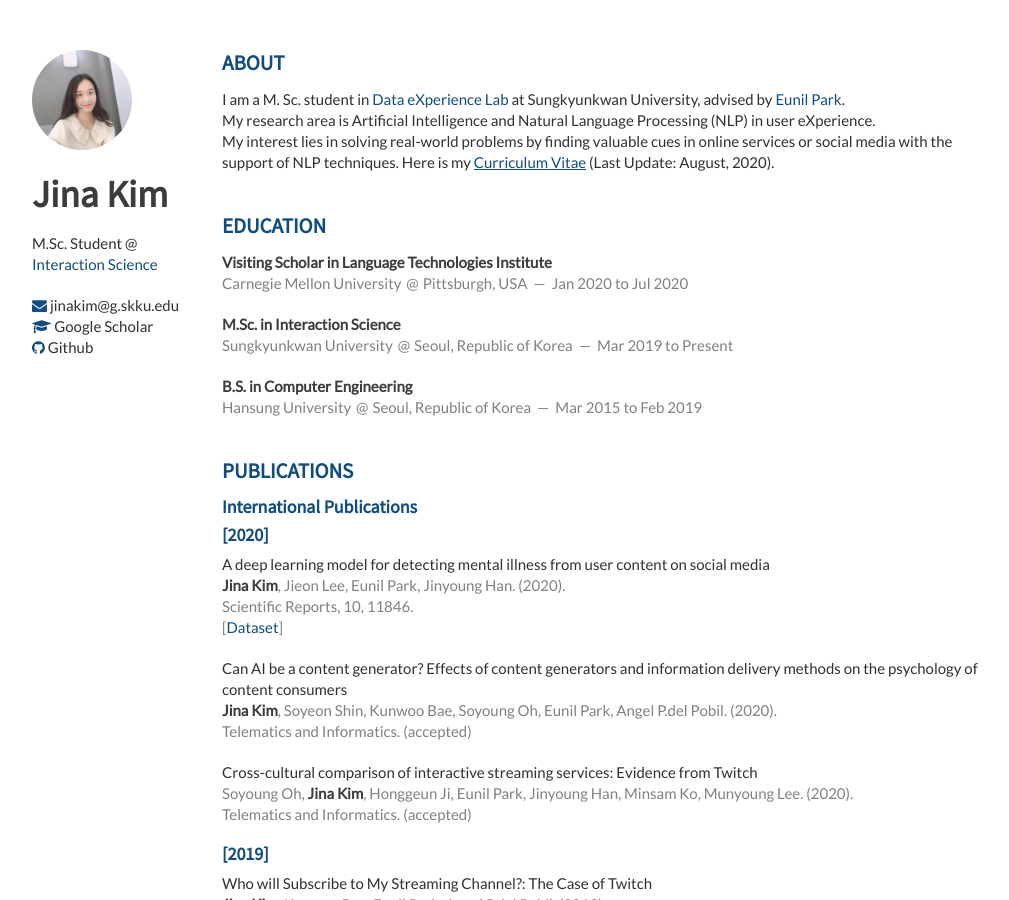
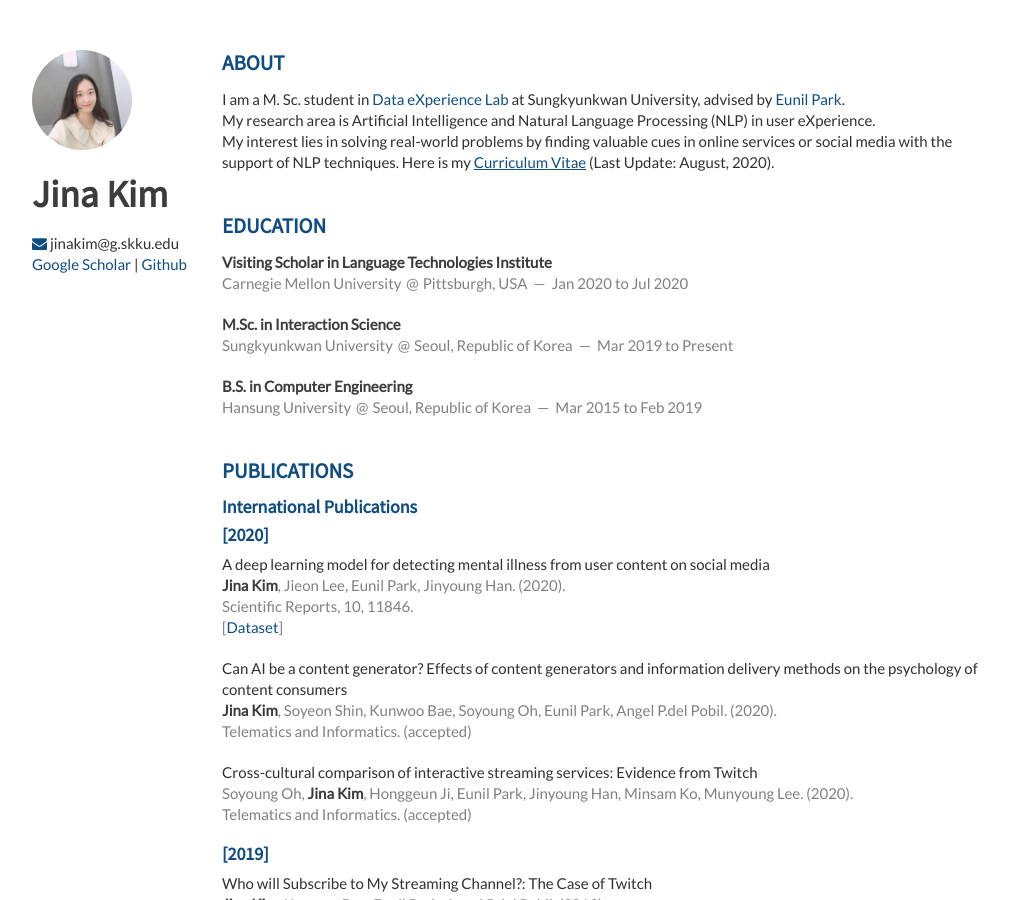
Before and after one commit to Jina-Kim/Jina-Kim.github.io, a Jekyll site: the page built from index.html, in a window 1280 px wide and 900 px high. Shown: the whole window, without its empty margins (138-1147 px from the left). Built offline with Jekyll 4.4.1, drawn with Linux system fonts in a browser that asks for light colours; nearby versions of some CDN libraries; the list of posts is cut into pages by our own code.

Commit message:
Update layout.html

```diff
--- a/_layouts/layout.html
+++ b/_layouts/layout.html
@@ -19,9 +19,6 @@
     <![endif]-->
 
     <link rel="shortcut icon" href="{{ site.baseurl }}static/img/favicon.ico">
-    <!-- <link rel="apple-touch-icon" href="static/img/me-icon-57.png"> -->
-    <!-- <link rel="apple-touch-icon" sizes="72x72" href="static/img/me-icon-72.png"> -->
-    <!-- <link rel="apple-touch-icon" sizes="114x114" href="static/img/me-icon-114.png"> -->
 </head>
 <body>
 <div class="container">
@@ -30,32 +27,10 @@
         <h1>{{ site.name }}</h1>
 
         <p>
-          M.Sc. Student @ <a href="http://is.skku.edu/">Interaction Science</a><br/>
+            <a href="{{ site.email_full }}"><i class="fa fa-envelope"></i> <span> {{ site.email }} </span></a><br/>
+            <a href="{{ site.google_scholar }}">Google Scholar</a> | <a href="{{ site.github }}"> Github </a>
         </p>
 
-        <p>
-            <a href="{{ site.email_full }}"><i class="fa fa-envelope"></i> <span> {{ site.email }} </span></a><br/>
-            <a href="{{ site.google_scholar }}"><i class="fa fa-graduation-cap"></i> <span> Google Scholar </span></a><br/>
-            <a href="{{ site.github }}"><i class="fa fa-github" aria-hidden="true"></i> <span> Github </span></a>
-            <!--<a href="https://twitter.com/{{ site.twitter }}"><i class="fa fa-twitter"></i> Twitter</a>-->
-        </p>
-
-
-        <!--<p>
-            <a href="{{ site.tel_full }}">{{ site.tel }}</a>
-        </p>
-        <address>
-            <a href="{{ site.google_maps }}">
-                {{ site.address.street }}<br/>
-                {{ site.address.postcode }}<br/>
-                {{ site.address.city }}<br/>
-                {{ site.address.country }}
-            </a>
-        </address>
-        <p>
-            <a href="{{ site.website_full }}">{{ site.website }}</a><br/>
-        </p>
-        -->
     </header>
     <div class="thirteen columns clearfix">
 
--- a/_layouts/projects.html
+++ b/_layouts/projects.html
@@ -19,9 +19,6 @@
     <![endif]-->
 
     <link rel="shortcut icon" href="{{ site.website_full }}static/img/favicon.ico">
-    <!-- <link rel="apple-touch-icon" href="static/img/me-icon-57.png"> -->
-    <!-- <link rel="apple-touch-icon" sizes="72x72" href="static/img/me-icon-72.png"> -->
-    <!-- <link rel="apple-touch-icon" sizes="114x114" href="static/img/me-icon-114.png"> -->
 </head>
 <body>
 <div class="container">
```
